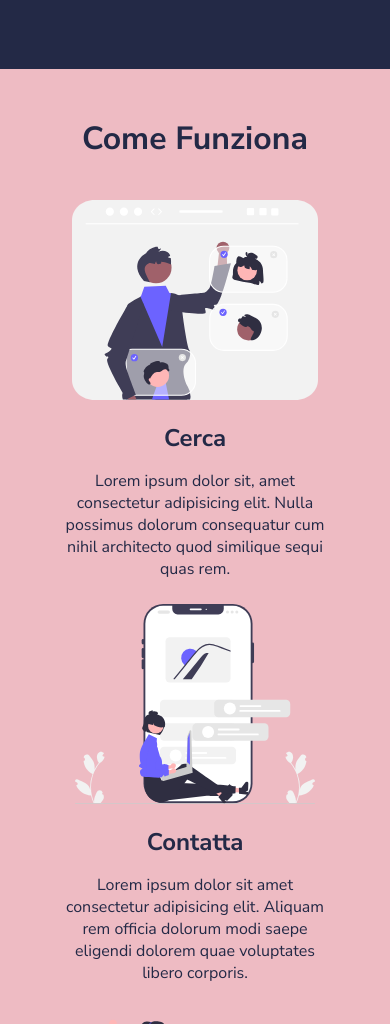
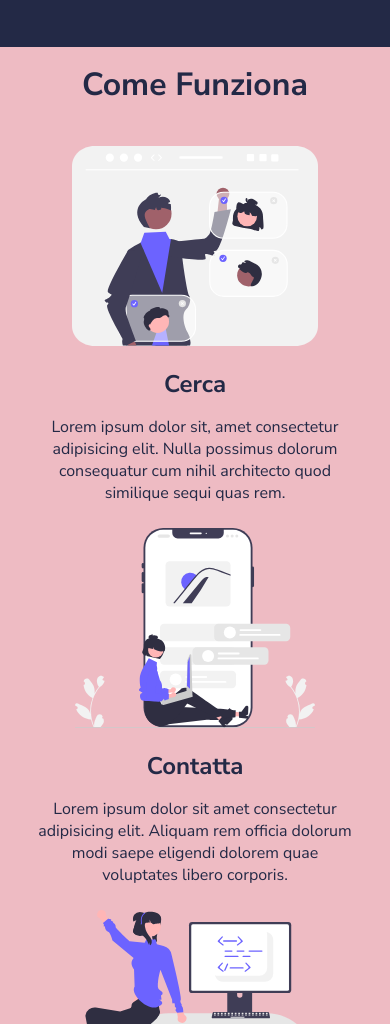
Before and after one commit to simonemoretti94/html-css-resp-wannabe, a plain HTML site: page index.html in a window 390 px wide. Shown: the part 976-2000 px from the top of the page. Drawn offline with Linux system fonts and the light colour scheme.

Commit message:
3rd commit

```diff
--- a/css/style.css
+++ b/css/style.css
@@ -133,21 +133,34 @@ img {
 
 } */
 
+@media  screen and (min-width: 768px) and (max-width: 1160px) {
+    .container {
+        width: 80%;
+    }
+}
+
  @media screen and (max-width: 768px) {
     .container {width: 90%;}
  }
 
  @media screen and (max-width: 480px) {
+
+    .container {
+        padding: 0;
+    }
+
     .lessons .col,
-    .steps .col {
-        width: 100%;
-        margin-bottom: 1.5rem;}
-
-    .row {flex-direction: column;}
-
+    .steps .col,
     .why-us .col-left,
     .why-us .col-right {
         width: 100%;
+        margin-bottom: 1.5rem;
     }
 
+    .steps {
+        margin-bottom: 0;
+        padding: 1rem 0;
+    }
+
+    .row {flex-direction: column;}
  }
```
